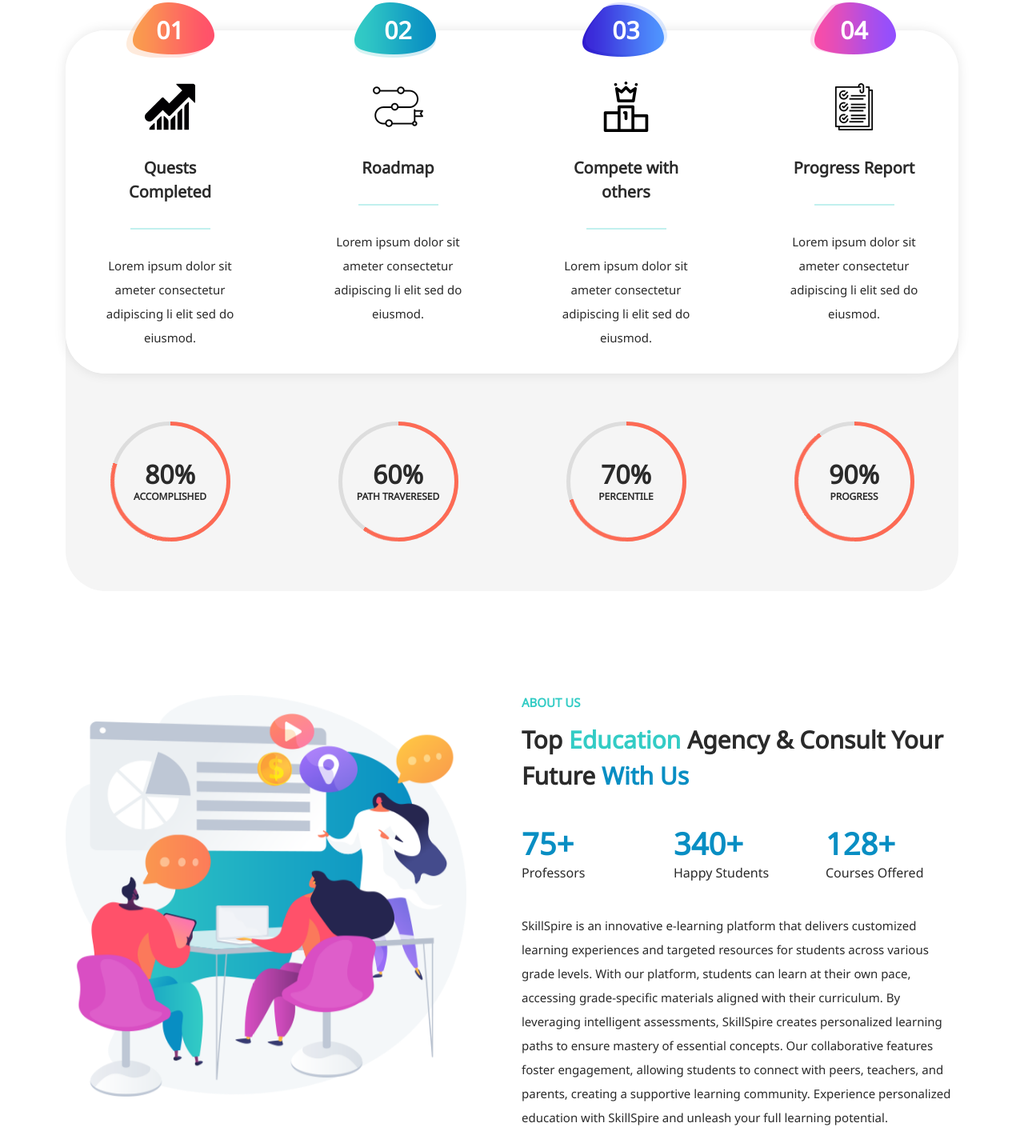
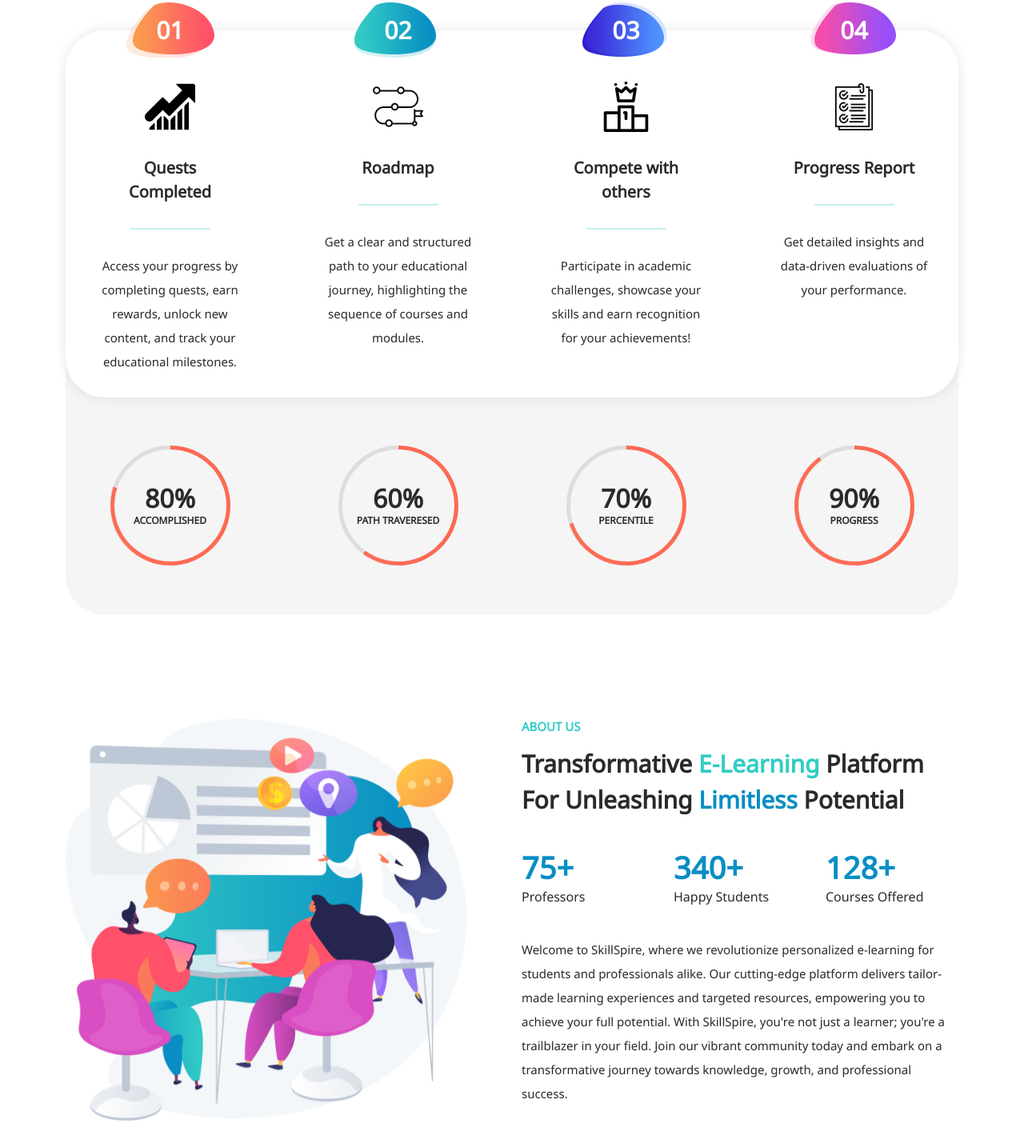
Before and after one commit to sarthak-2305/SkillSpire, a plain HTML site: page index.html in a window 1280 px wide. Shown: the part 929-2348 px from the top of the page at 80% size. Drawn offline with Linux system fonts and the light colour scheme.

Commit message:
Replaced dummy text

```diff
--- a/index.html
+++ b/index.html
@@ -174,7 +174,8 @@
                   <div class="icon"></div>
                   <h4>Quests Completed</h4>
                   <div class="line-dec"></div>
-                  <p>Lorem ipsum dolor sit ameter consectetur adipiscing li elit sed do eiusmod.</p>
+                  <p>Access your progress by completing quests, earn rewards, unlock new content, and track your
+                    educational milestones.</p>
                 </div>
               </div>
               <div class="col-lg-3">
@@ -185,7 +186,8 @@
                   <div class="icon"></div>
                   <h4>Roadmap</h4>
                   <div class="line-dec"></div>
-                  <p>Lorem ipsum dolor sit ameter consectetur adipiscing li elit sed do eiusmod.</p>
+                  <p>Get a clear and structured path to your educational journey, highlighting the sequence of courses
+                    and modules.</p>
                 </div>
               </div>
               <div class="col-lg-3">
@@ -196,7 +198,8 @@
                   <div class="icon"></div>
                   <h4>Compete with others</h4>
                   <div class="line-dec"></div>
-                  <p>Lorem ipsum dolor sit ameter consectetur adipiscing li elit sed do eiusmod.</p>
+                  <p>Participate in academic challenges, showcase your skills and earn recognition for your
+                    achievements!</p>
                 </div>
               </div>
               <div class="col-lg-3">
@@ -208,7 +211,7 @@
                   <div class="icon"></div>
                   <h4>Progress Report</h4>
                   <div class="line-dec"></div>
-                  <p>Lorem ipsum dolor sit ameter consectetur adipiscing li elit sed do eiusmod.</p>
+                  <p>Get detailed insights and data-driven evaluations of your performance.</p>
                 </div>
               </div>
             </div>
@@ -307,7 +310,7 @@
         <div class="col-lg-6 align-self-center wow fadeInRight" data-wow-duration="1s" data-wow-delay="0.5s">
           <div class="section-heading">
             <h6>About Us</h6>
-            <h2>Top <em>Education</em> agency &amp; consult your future <span>with us</span></h2>
+            <h2>Transformative <em>E-Learning</em> Platform for Unleashing <span>Limitless</span> Potential</h2>
           </div>
           <div class="row">
             <div class="col-lg-4 col-sm-4">
@@ -330,13 +333,11 @@
             </div>
           </div>
           <p>
-            SkillSpire is an innovative e-learning platform that delivers customized learning experiences and targeted
-            resources for students across various grade levels. With our platform, students can learn at their own pace,
-            accessing grade-specific materials aligned with their curriculum. By leveraging intelligent assessments,
-            SkillSpire creates personalized learning paths to ensure mastery of essential concepts. Our collaborative
-            features foster engagement, allowing students to connect with peers, teachers, and parents, creating a
-            supportive learning community. Experience personalized education with SkillSpire and unleash your full
-            learning potential.
+            Welcome to SkillSpire, where we revolutionize personalized e-learning for students and professionals alike.
+            Our cutting-edge platform delivers tailor-made learning experiences and targeted resources, empowering you
+            to achieve your full potential. With SkillSpire, you're not just a learner; you're a trailblazer in your
+            field. Join our vibrant community today and embark on a transformative journey towards knowledge, growth,
+            and professional success.
           </p>
           <div class="main-green-button"><a href="#">Discover The Platform</a></div>
         </div>
```
